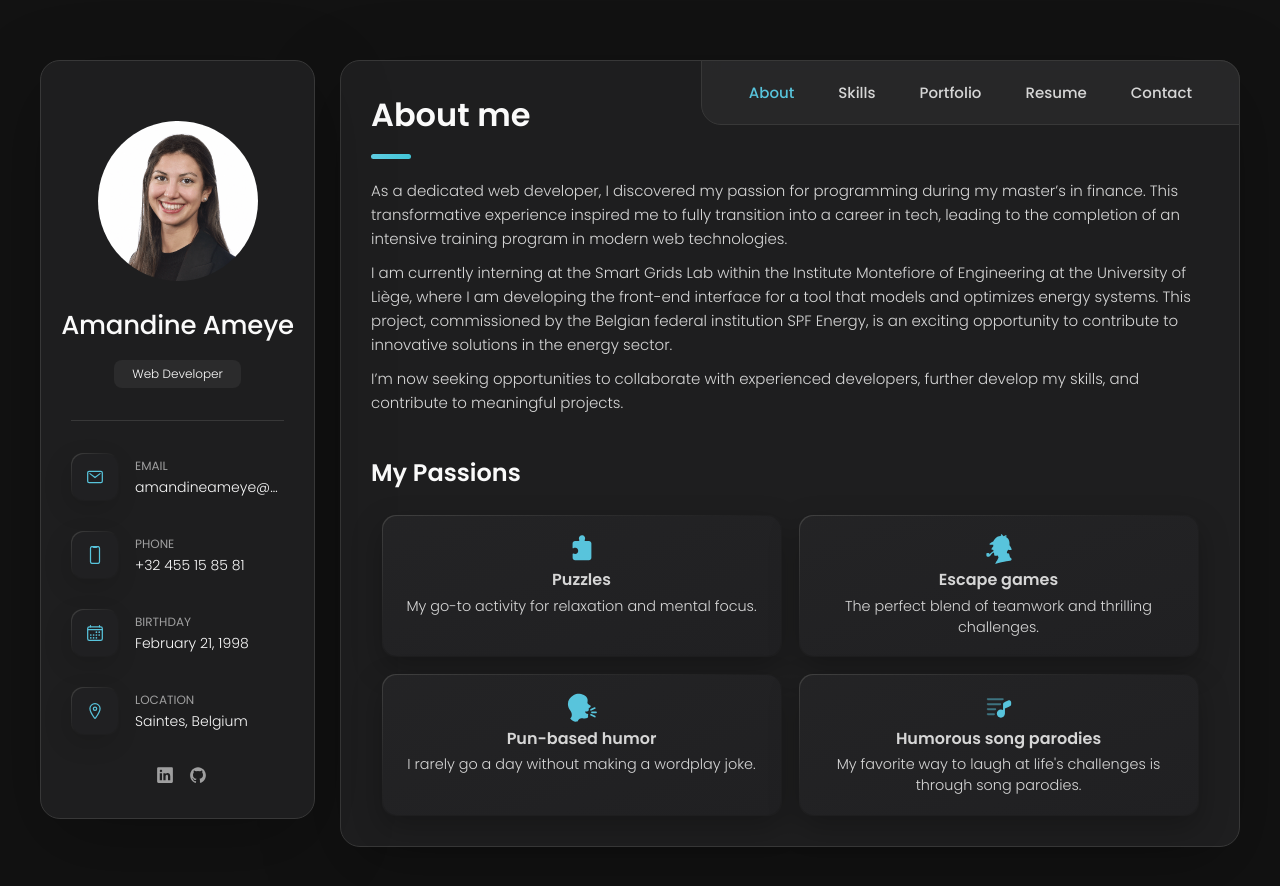
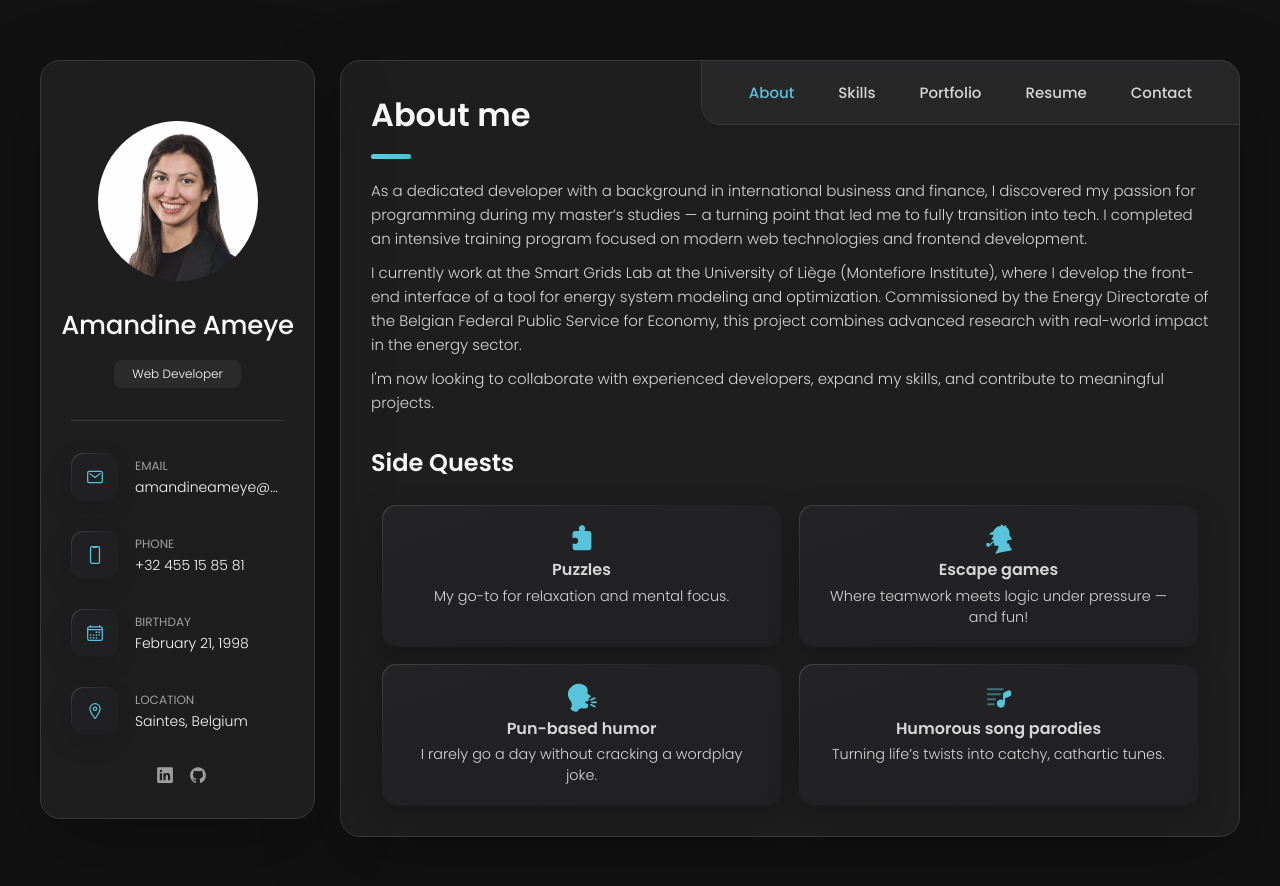
Before and after one commit to amandineameye/Portfolio_Website, a React (Vite) app: page / in a window 1280 px wide. Shown: the top 886 px of the page. Built offline with nearby package versions, Linux system fonts and the light colour scheme.

Commit message:
Update after promotion

```diff
--- a/src/App.css
+++ b/src/App.css
@@ -1720,7 +1720,7 @@ textarea.form-input::-webkit-resizer {
   }
 
   .about-text {
-    margin-bottom: 40px;
+    margin-bottom: 30px;
   }
 
   /* service */
--- a/src/containers/MainContent/Articles/About.jsx
+++ b/src/containers/MainContent/Articles/About.jsx
@@ -4,16 +4,11 @@ const TextSection = () => {
 	return (
 		<section className="about-text">
 			<p>
-				As a dedicated web developer, I discovered my passion for programming
-				during my master’s in finance. This transformative experience inspired
-				me to fully transition into a career in tech, leading to the completion
-				of an intensive training program in modern web technologies.
+			As a dedicated developer with a background in international business and finance, I discovered my passion for programming during my master’s studies — a turning point that led me to fully transition into tech. I completed an intensive training program focused on modern web technologies and frontend development.
 			</p>
-			<p>I am currently interning at the Smart Grids Lab within the Institute Montefiore of Engineering at the University of Liège, where I am developing the front-end interface for a tool that models and optimizes energy systems. This project, commissioned by the Belgian federal institution SPF Energy, is an exciting opportunity to contribute to innovative solutions in the energy sector.</p>
+			<p>I currently work at the Smart Grids Lab at the University of Liège (Montefiore Institute), where I develop the front-end interface of a tool for energy system modeling and optimization. Commissioned by the Energy Directorate of the Belgian Federal Public Service for Economy, this project combines advanced research  with real-world impact in the energy sector.</p>
 			<p>
-				I’m now seeking opportunities to collaborate with experienced
-				developers, further develop my skills, and contribute to meaningful
-				projects.
+			I'm now looking to collaborate with experienced developers, expand my skills, and contribute to meaningful projects.
 			</p>
 		</section>
 	);
@@ -23,23 +18,23 @@ const passions = [
 	{
 		logoName: "puzzles",
 		name: "Puzzles",
-		description: "My go-to activity for relaxation and mental focus.",
+		description: "My go-to for relaxation and mental focus.",
 	},
 	{
 		logoName: "escape_games",
 		name: "Escape games",
-		description: "The perfect blend of teamwork and thrilling challenges.",
+		description: "Where teamwork meets logic under pressure — and fun!",
 	},
 	{
 		logoName: "wordplay",
 		name: "Pun-based humor",
-		description: "I rarely go a day without making a wordplay joke.",
+		description: "I rarely go a day without cracking a wordplay joke.",
 	},
 	{
 		logoName: "parodies",
 		name: "Humorous song parodies",
 		description:
-			"My favorite way to laugh at life's challenges is through song parodies.",
+			"Turning life’s twists into catchy, cathartic tunes.",
 	},
 ];
 
@@ -66,7 +61,7 @@ const PassionsContainer = () => {
 const PassionsSection = () => {
 	return (
 		<section className="passions">
-			<h3 className="h3 passions-title">My Passions</h3>
+			<h3 className="h3 passions-title">Side Quests</h3>
 			<PassionsContainer />
 		</section>
 	);
--- a/src/containers/MainContent/Articles/Resume/data/education.js
+++ b/src/containers/MainContent/Articles/Resume/data/education.js
@@ -3,33 +3,33 @@ const education = [
     title: 'Front-End Developer - Interface3 (Brussels)',
     date: '2024 — 2025',
     description:
-      '14-month program focused on web development using JavaScript (ES6+) and React.',
+      'Completed full-time program covering JavaScript, React, and Node.js. Built full-stack web apps from Figma prototypes to deployment. Gained hands-on experience with agile workflows, Git, accessibility, and responsive design.',
   },
   {
     title:
       'Master in Banking & Finance - University of St. Gallen (Switzerland)',
     date: '2021 — 2022',
     description:
-      "Ranked 6th best finance master's in the world by the Financial Times in 2021. Program permanently suspended due to health reasons and as part of a career transition.",
+      'Ranked 6th globally by Financial Times (2021). Gained admission through competitive selection. Paused program to pursue a career in tech (coursework completed).',
   },
   {
     title:
       "Bachelor's degree in International Business - Maastricht University (Netherlands)",
     date: '2017 — 2021',
     description:
-      "Overall GPA: 17.4/20. Member of the 'Beta Gamma Sigma Society,' a distinction reserved for the top 10% of students. Academic exchange at the University of California, Santa Barbara (USA)",
+      'GPA: 17.4/20. Exchange at the University of California (UCSB). Student mentor for first-year students.',
   },
   {
     title:
       'Intensive English program - International Language Academy of Canada (Canada)',
     date: '2016 — 2017',
     description:
-      'Advanced theoretical courses and participation in conversation tables. Full immersion semester at Capilano University (Vancouver)',
+      'Completed advanced English courses and took part in conversation tables. Spent a full-immersion academic term at Capilano University in Vancouver.',
   },
   {
     title: 'CESS - Collège Saint-Augustin (Enghien)',
     date: '2009 — 2016',
-    description: 'Options: Latin and Mathematics. 4 years of Dutch immersion',
+    description: 'Options: Latin and Mathematics. 4 years of Dutch immersion.',
   },
 ];
 
--- a/src/containers/MainContent/Articles/Resume/data/experience.js
+++ b/src/containers/MainContent/Articles/Resume/data/experience.js
@@ -1,60 +1,59 @@
 const experience = [
   {
-    title:
-      'Front-End Internship - Department of Electrical Engineering & Computer Science, University of Liège',
+    title: 'Front-End Developer - Montefiore Institute, University of Liège',
     date: '03/2025 - 04/2025',
     description:
-      'Developed the user interface for an energy modeling and optimization application using Svelte, quickly mastering the framework to deliver an intuitive front-end. Collaborated closely with researchers to translate complex requirements into seamless user experiences.',
+      'Developed the front-end in Svelte of an energy modeling and optimization tool in collaboration with researchers. Rapidly self-learned and applied Svelte. Promoted from intern to short-term contract.',
   },
   {
     title: 'Hackathon - Interface3',
     date: '10/2024',
     description:
-      'Developed a game in a multidisciplinary team (game developers, back-end, and front-end developers). Led the front-end development and independently resolved bugs in Unity and C#, despite having no prior knowledge of these technologies',
+      'Built full-stack platform around a Unity game with user accounts and score tracking. Collaborated with game developers to deliver prototype in 3 days. Integrated Unity game into React and resolved Unity/C# bugs despite no prior knowledge.',
   },
   {
     title:
       'CFA Research Challenge and Sustainable Investment Challenge - University of St. Gallen',
     date: '11/2021',
     description:
-      'Developed investment recommendations based on financial research and presented them to a panel of experts',
+      'Developed investment recommendations based on financial research and presented them to a panel of experts.',
   },
   {
     title: 'Business Analysis Internship - Medtronic',
     date: '04/2021 - 08/2021',
     description:
-      'Analyzed statistics related to technologies for diabetics, identified trends, and created regular reports to support decision-making',
+      'Analyzed statistics related to technologies for diabetics, identified trends, and created regular reports to support decision-making.',
   },
   {
     title: 'Mentor - Maastricht University',
     date: '09/2020 – 06/2021',
     description:
-      'Supported a group of 10 first-year students to facilitate their academic success and integration into university life',
+      'Supported a group of 10 first-year students to facilitate their academic success and integration into university life.',
   },
   {
     title: 'Teaching Assistant - Maastricht University',
     date: '09/2018 – 06/2019',
     description:
-      "Supervised 3 first-year classes of Bachelor's students in Mathematics and Statistics. Corrected exercises and evaluations, clarified complex concepts, and collaborated with the professor to optimize course content and methodology",
+      'Led tutorials for two Bachelor courses (3 groups each). Corrected exercises and evaluations, clarified complex concepts, and collaborated with the professor to optimize course content and methodology.',
   },
   {
     title: 'Tutor - Grade Boost',
     date: '01/2018 – 06/2019',
     description:
-      "Provided tutoring to first- and second-year Bachelor's students in Finance, Accounting, Economics, Mathematics, and Statistics",
+      "Provided tutoring to first- and second-year Bachelor's students in Finance, Accounting, Economics, Mathematics, and Statistics.",
   },
 
   {
     title: 'Volunteer - AIESEC India',
     date: '06/2018 – 07/2018',
     description:
-      'Led environmental workshops in schools in Bombay and organized recycling awareness campaigns with local partners and an international team',
+      'Led environmental workshops in schools in Bombay and organized recycling awareness campaigns with local partners and an international team.',
   },
   {
     title: 'Deputy - Youth Parliament of the Fédération Wallonie-Bruxelles',
     date: '02/2016',
     description:
-      'Participated in an immersive parliamentary simulation, actively contributing to debates, drafting amendments, and voting on 4 fictitious decree projects',
+      'Participated in an immersive parliamentary simulation, actively contributing to debates, drafting amendments, and voting on 4 fictitious decree projects.',
   },
 ];
 
```
Also changed, not shown: 1 other file (tests, documents, lock files or other folders).
